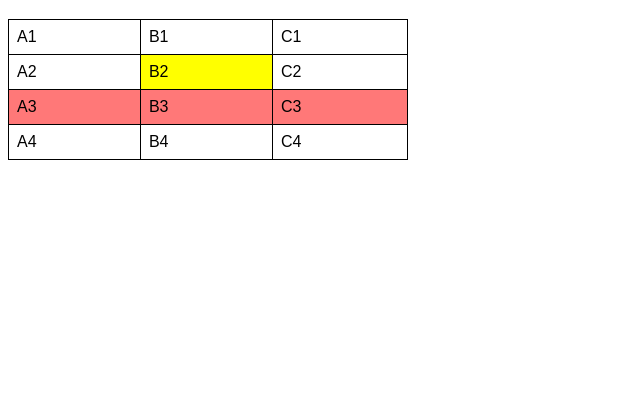
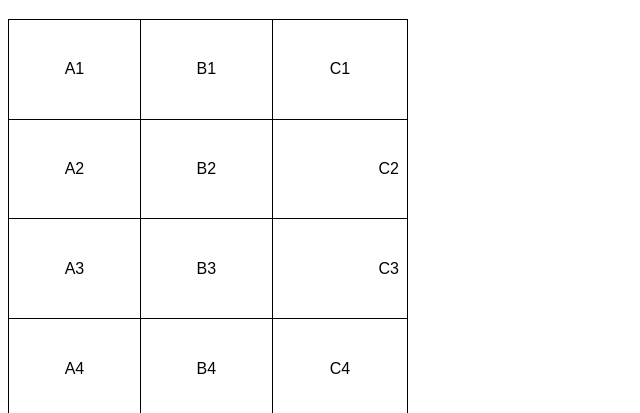
Before and after one commit to loiteroxx/html-css, a plain HTML site: page exercicios/ex023/tabela001.html in a window 1280 px wide. Shown: the part 61-474 px from the top of the page, without its empty margins (0-640 px from the left). Drawn offline with Linux system fonts and the light colour scheme.

Commit message:
Update tabela001.html

```diff
--- a/exercicios/ex023/tabela001.html
+++ b/exercicios/ex023/tabela001.html
@@ -11,23 +11,21 @@
 
         table{
             width: 400px;
+            height: 400px;
             border-collapse: collapse;
-        }
 
-        tr.linha {
-            background-color: rgb(255, 120, 120);
         }
 
         td{
             border: 1px solid black;
             padding: 8px;
+            text-align: center;
+            vertical-align: middle;
         }
 
-        td.dado{
-            background-color: yellow;
+        .numero{
+            text-align: right;
         }
-
-
     </style>
 </head>
 <body>
@@ -40,13 +38,13 @@
         </tr>
         <tr>
             <td>A2</td>
-            <td class="dado">B2</td>
-            <td>C2</td>
+            <td>B2</td>
+            <td class="numero">C2</td>
         </tr>
-        <tr class="linha">
+        <tr>
             <td>A3</td>
             <td>B3</td>
-            <td>C3</td>
+            <td class="numero">C3</td>
         </tr>
         <tr>
             <td>A4</td>
```
